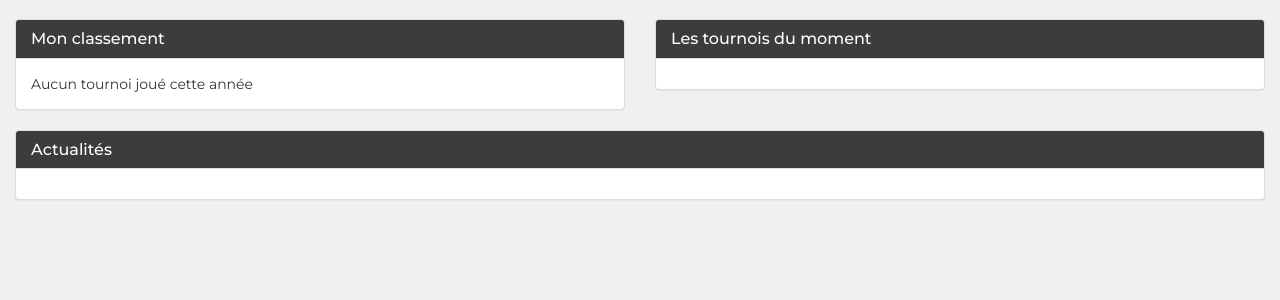
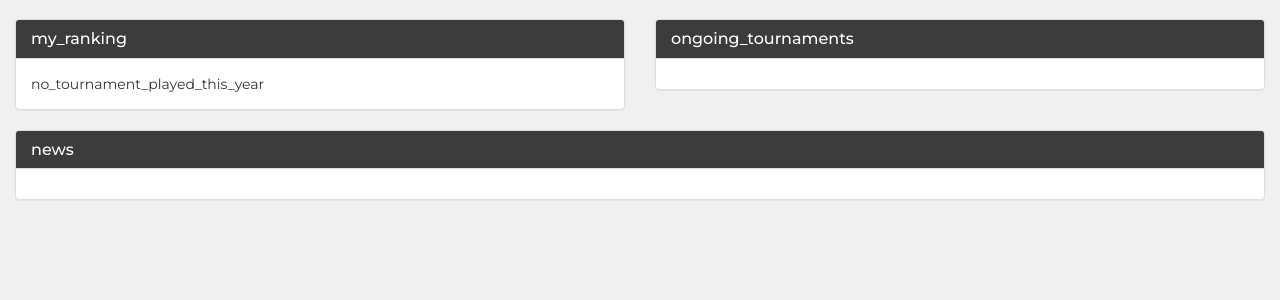
Before and after one commit to colingdc/world-tennis-league, a Flask app: page /wtl/ in a window 1280 px wide. Shown: the part 51-351 px from the top of the page. Run offline with Flask 2, Linux system fonts and the light colour scheme; a user stored in the database is signed in; data that the repository does not hold is empty; parts of the project's set-up code (start-up, migrations or seed data) failed here and were passed over; some libraries are stand-ins or nearby versions.

Commit message:
Translate dashboard template

```diff
--- a/app/templates/main/dashboard.html
+++ b/app/templates/main/dashboard.html
@@ -14,7 +14,7 @@
     <div class="col-sm-6 col-xs-12">
         <div class="panel panel-default">
             <div class="panel-heading">
-                <h3 class="panel-title">Mon classement</h3>
+                <h3 class="panel-title">{{ _("my_ranking") }}</h3>
             </div>
             <div class="panel-body">
                 {% with ranking = current_user.get_current_ranking() %}
@@ -28,19 +28,19 @@
                         <p class="dashboard-text">
                             {% with number_tournaments = ranking.year_to_date_number_tournaments %}
                             {% if number_tournaments == 1 %}
-                            1 tournoi joué cette année
+                            {{ _("one_tournament_played_this_year") }}
                             {% else %}
-                            {{ number_tournaments }} tournois joués cette année
+                            {{ _("n_tournaments_played_this_year", n=number_tournaments) }}
                             {% endif %}
                             {% endwith %}
                         </p>
                         <p class="dashboard-text">
-                            {{ ranking.year_to_date_points }} points
+                            {{ _("n_points", n=ranking.year_to_date_points) }}
                         </p>
                     </div>
                 </div>
                 {% else %}
-                Aucun tournoi joué cette année
+                {{ _("no_tournament_played_this_year") }}
                 {% endif %}
 
                 {% endwith %}
@@ -50,12 +50,12 @@
     <div class="col-sm-6 col-xs-12">
         <div class="panel panel-default">
             <div class="panel-heading">
-                <h3 class="panel-title">Les tournois du moment</h3>
+                <h3 class="panel-title">{{ _("ongoing_tournaments") }}</h3>
             </div>
             <div class="panel-body">
                 {% with number_ongoing_tournaments = ongoing_tournaments.count() %}
                 {% if number_ongoing_tournaments == 1 %}
-                <p>1 tournoi est en cours actuellement :</p>
+                <p>{{ _("one_tournament_ongoing") }}</p>
                 <p>
                     <span class="fa fa-chevron-right"></span>
                     <a href="{{ url_for('tournament.view_tournament', tournament_id=ongoing_tournaments.first().id) }}">
@@ -64,7 +64,7 @@
                 </p>
                 {% elif number_ongoing_tournaments > 1 %}
                 <p>
-                    {{ number_ongoing_tournaments }} tournois sont en cours actuellement :
+                    {{ _("n_tournaments_ongoing", n=number_ongoing_tournaments) }}
                 </p>
                 {% for t in ongoing_tournaments %}
                 <p>
@@ -79,17 +79,17 @@
 
                 {% with number_open_tournaments = open_tournaments.count() %}
                 {% if number_open_tournaments == 1 %}
-                <p>Les inscriptions sont toujours ouvertes pour un tournoi :</p>
+                <p>{{ _("registrations_are_open_for_one_tournament") }}</p>
                 <p>
                     <span class="fa fa-chevron-right"></span>
                     <a href="{{ url_for('tournament.view_tournament', tournament_id=open_tournaments.first().id) }}">
                         {{ open_tournaments.first().name }}
                     </a>
-                    (fermeture {{ open_tournaments.first().started_at | dt_diff }}).
+                    ({{ _("closing") }} {{ open_tournaments.first().started_at | dt_diff }}).
                 </p>
                 {% elif number_open_tournaments > 1 %}
                 <p>
-                    Les inscriptions sont toujours ouvertes pour les tournois suivants:
+                    {{ _("registrations_are_open_for_the_following_tournaments") }}
                 </p>
                 {% for t in open_tournaments %}
                 <p>
@@ -97,7 +97,7 @@
                     <a href="{{ url_for('tournament.view_tournament', tournament_id=t.id) }}">
                         {{ t.name }}
                     </a>
-                    (fermeture {{ t.started_at | dt_diff }})
+                    ({{ _("closing") }} {{ t.started_at | dt_diff }})
                 </p>
                 {% endfor %}
                 {% endif %}
@@ -109,7 +109,7 @@
 <div class="row">
     <div class="col-md-12 col-sm-12">
         <div class="panel panel-default">
-            <div class="panel-heading"><h3 class="panel-title">Actualités</h3></div>
+            <div class="panel-heading"><h3 class="panel-title">{{ _("news") }}</h3></div>
             <div class="panel-body"></div>
         </div>
     </div>
```
Also changed, not shown: app/translations/fr/LC_MESSAGES/messages.po.
